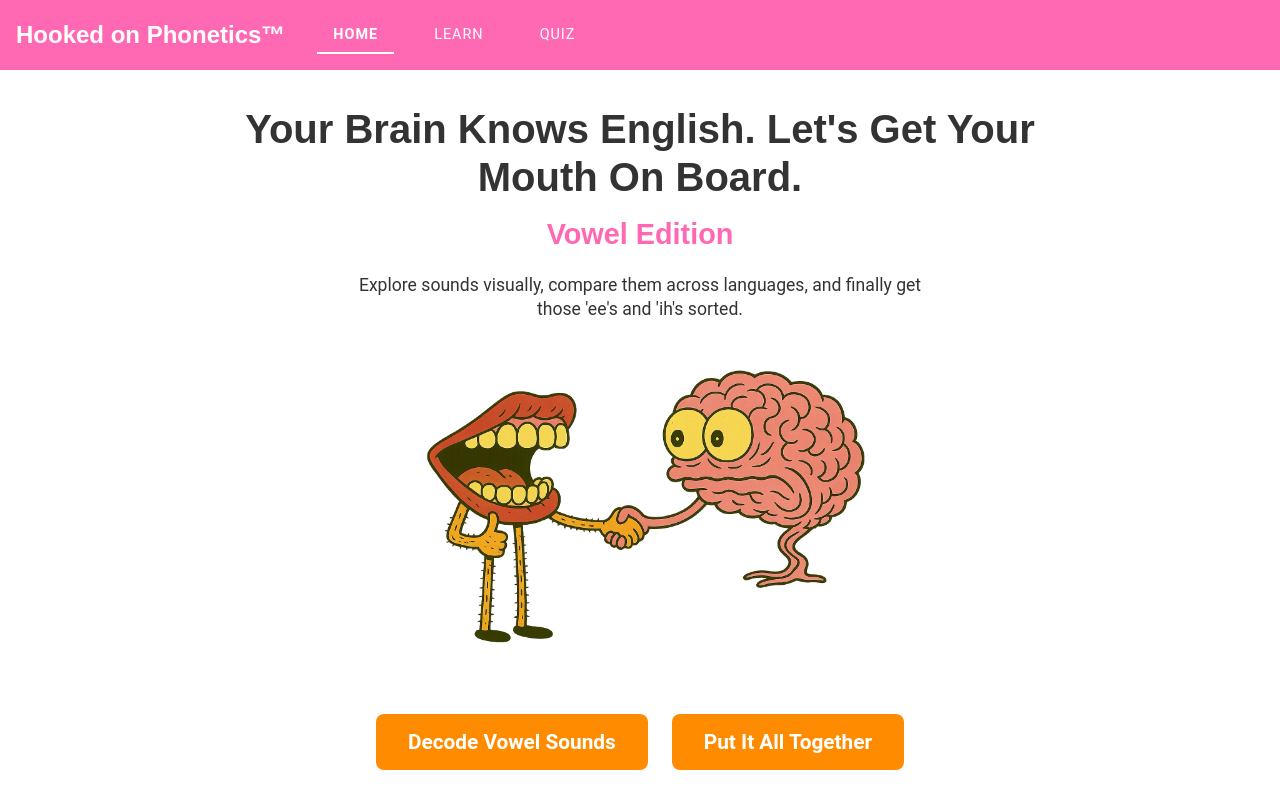
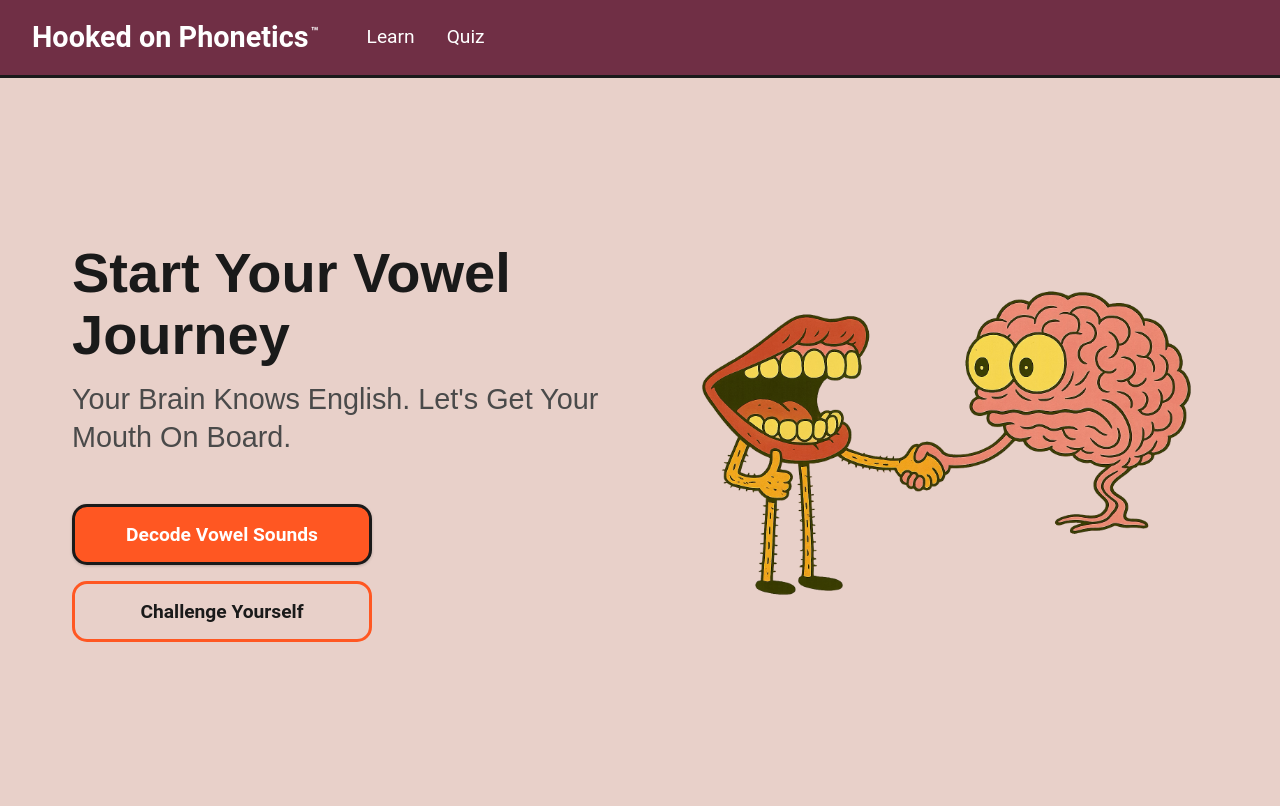
Before and after one commit to UI-linguistic/phonolab, a React (Create React App) app in the folder frontend/: page / in a window 1280 px wide. Built offline with nearby package versions, Linux system fonts and the light colour scheme.

Commit message:
applied new styles to homepage and nav bar

```diff
--- a/frontend/src/components/Navigation.tsx
+++ b/frontend/src/components/Navigation.tsx
@@ -3,80 +3,40 @@ import { Link, useLocation } from 'react-router-dom';
 import styled from 'styled-components';
 
 const Nav = styled.nav`
-  background-color: ${({ theme }) => theme.colors.primary};
-  padding: ${({ theme }) => theme.spacing.medium};
+  background-color: #702F45; /* Burgundy */
+  padding: 1rem 2rem;
   display: flex;
   align-items: center;
-  gap: ${({ theme }) => theme.spacing.xlarge};
+  border-bottom: 3px solid #1A1A1A;
 `;
 
 const Logo = styled(Link)`
-  font-family: ${({ theme }) => theme.fonts.heading};
-  font-size: 1.5rem;
-  font-weight: 700;
+  font-size: 1.8rem;
+  font-weight: 600;
   color: white;
-  white-space: nowrap;
+  margin: 0;
 
-  &:hover {
-    text-shadow: 0 0 10px rgba(255, 255, 255, 0.5);
+  &::after {
+    content: "™";
+    font-size: 0.8rem;
+    vertical-align: super;
+    margin-left: 2px;
   }
 `;
 
 const NavLinks = styled.div`
+  margin-left: 3rem;
   display: flex;
-  gap: ${({ theme }) => theme.spacing.large};
+  gap: 2rem;
 `;
 
 const NavLink = styled(Link)<{ $isActive?: boolean }>`
   color: white;
-  font-weight: ${({ $isActive }) => $isActive ? '600' : '400'};
-  transition: ${({ theme }) => theme.transitions.default};
-  padding: ${({ theme }) => theme.spacing.small} ${({ theme }) => theme.spacing.medium};
-  position: relative;
-  text-transform: uppercase;
-  letter-spacing: 1px;
-  font-size: 0.9rem;
-
-  &::before {
-    content: '';
-    position: absolute;
-    width: ${({ $isActive }) => $isActive ? '100%' : '0'};
-    height: 2px;
-    bottom: 0;
-    left: 0;
-    background-color: white;
-    transition: all 0.3s ease-in-out;
-    transform-origin: left;
-  }
-
-  &::after {
-    content: '';
-    position: absolute;
-    width: 100%;
-    height: 100%;
-    background-color: rgba(255, 255, 255, 0.1);
-    left: 0;
-    top: 0;
-    border-radius: ${({ theme }) => theme.borderRadius};
-    transform: scaleY(0);
-    transition: transform 0.3s ease;
-  }
+  font-size: 1.2rem;
+  text-decoration: none;
 
   &:hover {
-    opacity: 1;
-    transform: translateY(-1px);
-
-    &::before {
-      width: 100%;
-    }
-
-    &::after {
-      transform: scaleY(1);
-    }
-  }
-
-  &:active {
-    transform: translateY(1px);
+    text-decoration: underline;
   }
 `;
 
@@ -85,9 +45,8 @@ const Navigation: React.FC = () => {
 
   return (
     <Nav>
-      <Logo to="/">Hooked on Phonetics™</Logo>
+      <Logo to="/">Hooked on Phonetics</Logo>
       <NavLinks>
-        <NavLink to="/" $isActive={location.pathname === '/'}>Home</NavLink>
         <NavLink to="/learn" $isActive={location.pathname.startsWith('/learn')}>Learn</NavLink>
         <NavLink to="/quiz" $isActive={location.pathname.startsWith('/quiz')}>Quiz</NavLink>
       </NavLinks>
--- a/frontend/src/pages/HomePage.tsx
+++ b/frontend/src/pages/HomePage.tsx
@@ -4,86 +4,85 @@ import styled from 'styled-components';
 import VowelIllustration from '../images/home_brain-mouth.png';
 
 const Container = styled.div`
-  max-width: 1200px;
-  margin: 0 auto;
-  height: calc(100vh - 64px); /* Exact header height */
-  padding: ${({ theme }) => theme.spacing.medium};
+  min-height: calc(100vh - 72px); /* Account for header height */
+  background-color: #E8D0C9; /* Darker pale peach background */
   display: flex;
-  flex-direction: column;
-  justify-content: center;
-  overflow: hidden;
+  align-items: center;
 `;
 
 const ContentWrapper = styled.div`
-  text-align: center;
-  max-width: 800px;
+  max-width: 1200px;
   margin: 0 auto;
+  padding: 2rem;
   display: flex;
-  flex-direction: column;
-  gap: ${({ theme }) => theme.spacing.small};
+  align-items: center;
+  gap: 4rem;
+  width: 100%;
+`;
+
+const TextContent = styled.div`
+  flex: 1;
+  min-width: 0; /* Prevent flex item from overflowing */
 `;
 
 const Title = styled.h1`
-  font-size: min(2.5rem, 5vh);
-  color: ${({ theme }) => theme.colors.text};
-  line-height: 1.2;
-  margin-bottom: 0.5vh;
+  font-size: 3.5rem;
+  color: #1A1A1A;
+  margin: 0;
+  margin-bottom: 1rem;
+  line-height: 1.1;
 `;
 
 const Subtitle = styled.h2`
-  font-size: min(1.8rem, 4vh);
-  color: ${({ theme }) => theme.colors.primary};
-  margin-bottom: 1vh;
-`;
-
-const Description = styled.p`
-  font-size: min(1.1rem, 2.5vh);
-  color: ${({ theme }) => theme.colors.text};
-  max-width: 600px;
-  margin: 0 auto;
-  line-height: 1.4;
-`;
-
-const IllustrationContainer = styled.div`
-  margin: 2vh 0;
-  height: 40vh;
-  display: flex;
-  align-items: center;
-  justify-content: center;
-
-  img {
-    max-height: 100%;
-    width: auto;
-    object-fit: contain;
-  }
+  font-size: 1.8rem;
+  color: #4A4A4A;
+  margin: 0;
+  margin-bottom: 3rem;
+  font-weight: normal;
+  line-height: 1.3;
 `;
 
 const ButtonContainer = styled.div`
   display: flex;
-  gap: ${({ theme }) => theme.spacing.large};
-  justify-content: center;
-  margin-top: 3vh;
+  flex-direction: column;
+  gap: 1rem;
+  max-width: 300px; /* Limit button width */
 `;
 
-const Button = styled.button`
-  background-color: ${({ theme }) => theme.colors.secondary};
+const PrimaryButton = styled.button`
+  background-color: #FF5722; /* Bright orange */
   color: white;
-  padding: ${({ theme }) => theme.spacing.medium} ${({ theme }) => theme.spacing.xlarge};
-  border-radius: ${({ theme }) => theme.borderRadius};
-  font-size: min(1.3rem, 3vh);
+  padding: 1rem 2rem;
+  border-radius: 15px; /* Less rounded corners */
+  font-size: 1.2rem;
   font-weight: 600;
-  transition: ${({ theme }) => theme.transitions.default};
-  white-space: nowrap;
-  min-width: 220px;
+  border: 3px solid #1A1A1A; /* Thicker border */
+  transition: transform 0.2s;
+  width: 100%;
+  box-shadow: 0 1px 3px rgba(0, 0, 0, 0.2); /* Subtle shadow */
 
   &:hover {
     transform: translateY(-2px);
-    opacity: 0.9;
-    box-shadow: 0 4px 12px rgba(0, 0, 0, 0.15);
   }
+`;
 
-  &:active {
-    transform: translateY(1px);
+const SecondaryButton = styled(PrimaryButton)`
+  background-color: transparent;
+  color: #1A1A1A;
+  border: 3px solid #FF5722;
+  box-shadow: none; /* Remove shadow for secondary button */
+`;
+
+const IllustrationContainer = styled.div`
+  flex: 1;
+  display: flex;
+  justify-content: center;
+  align-items: center;
+  min-width: 0; /* Prevent flex item from overflowing */
+
+  img {
+    max-width: 100%;
+    height: auto;
   }
 `;
 
@@ -93,18 +92,21 @@ const HomePage: React.FC = () => {
   return (
     <Container>
       <ContentWrapper>
-        <Title>Your Brain Knows English. Let's Get Your Mouth On Board.</Title>
-        <Subtitle>Vowel Edition</Subtitle>
-        <Description>
-          Explore sounds visually, compare them across languages, and finally get those 'ee's and 'ih's sorted.
-        </Description>
+        <TextContent>
+          <Title>Start Your Vowel Journey</Title>
+          <Subtitle>Your Brain Knows English. Let's Get Your Mouth On Board.</Subtitle>
+          <ButtonContainer>
+            <PrimaryButton onClick={() => navigate('/learn')}>
+              Decode Vowel Sounds
+            </PrimaryButton>
+            <SecondaryButton onClick={() => navigate('/quiz')}>
+              Challenge Yourself
+            </SecondaryButton>
+          </ButtonContainer>
+        </TextContent>
         <IllustrationContainer>
           <img src={VowelIllustration} alt="Brain and mouth shaking hands" />
         </IllustrationContainer>
-        <ButtonContainer>
-          <Button onClick={() => navigate('/learn')}>Decode Vowel Sounds</Button>
-          <Button onClick={() => navigate('/quiz')}>Put It All Together</Button>
-        </ButtonContainer>
       </ContentWrapper>
     </Container>
   );
--- a/frontend/src/pages/QuizPage.tsx
+++ b/frontend/src/pages/QuizPage.tsx
@@ -236,7 +236,7 @@ const NextButton = styled.button`
 `;
 
 const FeedbackMessage = styled.div<{ $isCorrect?: boolean }>`
-  color: ${({ theme, $isCorrect }) => $isCorrect ? theme.colors.success : theme.colors.error};
+  color: ${({ theme, $isCorrect }) => $isCorrect ? '#4CAF50' : '#F44336'};
   font-size: 1.2rem;
   margin-top: ${({ theme }) => theme.spacing.medium};
   text-align: center;
@@ -300,7 +300,7 @@ const SelectedCard = styled.div<{ $isCorrect: boolean }>`
   gap: ${({ theme }) => theme.spacing.medium};
   padding: ${({ theme }) => theme.spacing.medium};
   border-radius: ${({ theme }) => theme.borderRadius};
-  background-color: ${({ theme, $isCorrect }) =>
+  background-color: ${({ $isCorrect }) =>
     $isCorrect ? 'rgba(76, 175, 80, 0.1)' : 'rgba(244, 67, 54, 0.1)'};
   margin-bottom: ${({ theme }) => theme.spacing.small};
 `;
@@ -573,7 +573,7 @@ const QuizPage: React.FC = () => {
       language: quizOptions[cardId].language,
       isCorrect: currentQuestion?.options_pool.correct_answers.some(
         correct => correct.word === quizOptions[cardId].word
-      )
+      ) ?? false
     }));
   };
 
@@ -643,12 +643,12 @@ const QuizPage: React.FC = () => {
               Score: {getScore()}/3
             </ScoreTitle>
             {getSelectedCardsInfo().map((card, index) => (
-              <SelectedCard key={index} $isCorrect={card.isCorrect}>
+              <SelectedCard key={index} $isCorrect={card.isCorrect ?? false}>
                 <CardInfo>
                   <CardWord>{card.word}</CardWord>
                   <CardLanguage>{card.language}</CardLanguage>
                 </CardInfo>
-                <ResultIcon $isCorrect={card.isCorrect}>
+                <ResultIcon $isCorrect={card.isCorrect ?? false}>
                   {card.isCorrect ? '✓' : '✗'}
                 </ResultIcon>
               </SelectedCard>
```
